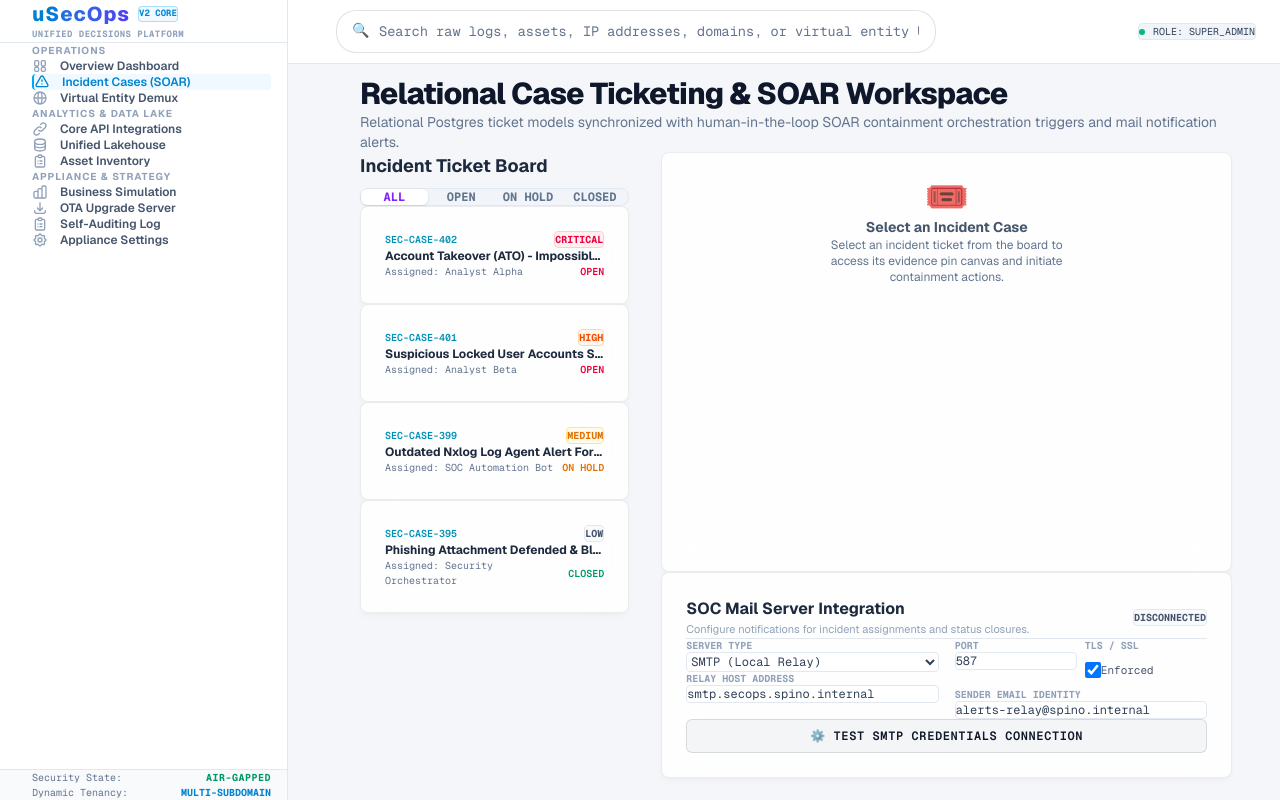
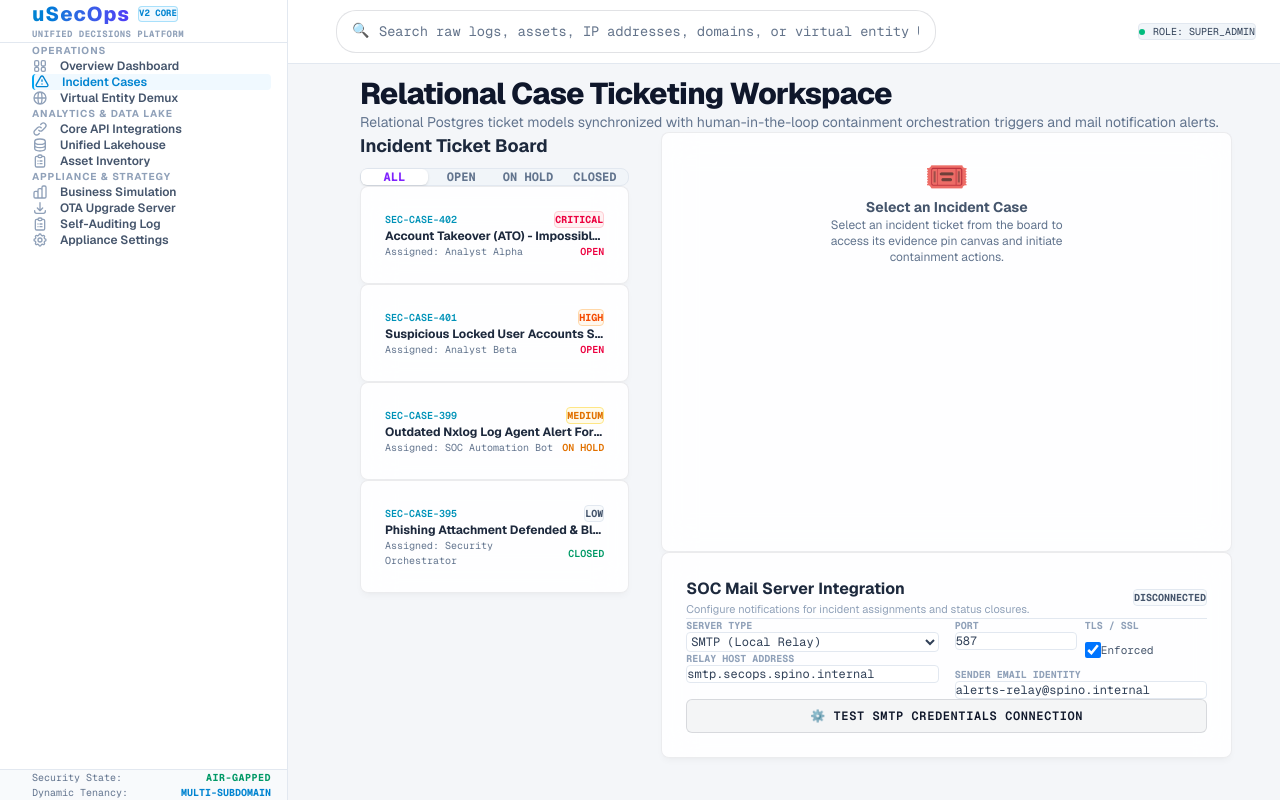
Before and after one commit to spinovation/uSecOps, a Next.js app in the folder src/module1_core/secops-console/: page /cases in a window 1280 px wide. Built offline with nearby package versions, Linux system fonts and the light colour scheme.

Commit message:
Remove SOAR text labels from console navigation, board workspace, and dashboard terminals

```diff
--- a/src/module1_core/secops-console/app/cases/page.js
+++ b/src/module1_core/secops-console/app/cases/page.js
@@ -165,10 +165,10 @@ export default function Cases() {
       {/* Header */}
       <div>
         <h1 className="text-3xl font-extrabold tracking-tight text-slate-900">
-          Relational Case Ticketing & SOAR Workspace
+          Relational Case Ticketing Workspace
         </h1>
         <p className="text-slate-500 text-sm mt-1">
-          Relational Postgres ticket models synchronized with human-in-the-loop SOAR containment orchestration triggers and mail notification alerts.
+          Relational Postgres ticket models synchronized with human-in-the-loop containment orchestration triggers and mail notification alerts.
         </p>
       </div>
 
@@ -295,10 +295,10 @@ export default function Cases() {
                   )}
                 </div>
 
-                {/* SOAR playbooks */}
+                {/* Containment playbooks */}
                 {selectedCase.playbooks.length > 0 && (
                   <div className="space-y-4 pt-4 border-t border-slate-200">
-                    <h3 className="text-sm font-bold text-slate-800">SOAR Containment Playbooks</h3>
+                    <h3 className="text-sm font-bold text-slate-800">Containment Playbooks</h3>
                     <div className="grid grid-cols-1 md:grid-cols-2 gap-4">
                       {selectedCase.playbooks.map((playbook, idx) => (
                         <div key={idx} className="p-4 rounded-lg bg-slate-50 border border-slate-200 flex flex-col justify-between gap-3">
@@ -451,7 +451,7 @@ export default function Cases() {
                 Containment Action Authorization Request
               </h2>
               <p className="text-xs text-slate-700">
-                This SOAR playbook step has a <span className="text-rose-600 font-bold">HIGH IMPACT</span> rating and demands physical administrative approval before execution.
+                This containment playbook step has a <span className="text-rose-600 font-bold">HIGH IMPACT</span> rating and demands physical administrative approval before execution.
               </p>
             </div>
 
--- a/src/module1_core/secops-console/app/layout.js
+++ b/src/module1_core/secops-console/app/layout.js
@@ -26,7 +26,7 @@ export default function RootLayout({ children }) {
       title: "Operations",
       items: [
         { name: "Overview Dashboard", path: "/", icon: "dashboard" },
-        { name: "Incident Cases (SOAR)", path: "/cases", icon: "cases" },
+        { name: "Incident Cases", path: "/cases", icon: "cases" },
         { name: "Virtual Entity Demux", path: "/entities", icon: "entities" }
       ]
     },
--- a/src/module1_core/secops-console/app/page.js
+++ b/src/module1_core/secops-console/app/page.js
@@ -60,11 +60,11 @@ export default function Dashboard() {
     return () => clearInterval(timer);
   }, []);
 
-  const triggerSOARPlaybook = (alertId, playbookName) => {
+  const triggerPlaybook = (alertId, playbookName) => {
     setActivePlaybookId(alertId);
     setIsExecuting(true);
     setPlaybookLogs([
-      `[SOAR Core] Starting containment sequence for Alert ${alertId}...`,
+      `[Playbook Core] Starting containment sequence for Alert ${alertId}...`,
       `[OTel Network] Resolving virtual interface routes...`,
       `[Playbook] Triggering quarantine action: ${playbookName}...`
     ]);
@@ -327,7 +327,7 @@ export default function Dashboard() {
                     <div className="flex gap-2">
                       {alert.status === "ACTIVE" ? (
                         <button
-                          onClick={() => triggerSOARPlaybook(alert.id, "quarantine_host_vm")}
+                          onClick={() => triggerPlaybook(alert.id, "quarantine_host_vm")}
                           disabled={isExecuting}
                           className="btn-sentinel"
                         >
@@ -351,10 +351,10 @@ export default function Dashboard() {
           </table>
         </div>
 
-        {/* Dynamic SOAR Action Console */}
+        {/* Dynamic Playbook Action Console */}
         {activePlaybookId && (
           <div className="border-t border-slate-200 pt-6 space-y-3">
-            <h3 className="text-xs font-bold text-slate-900 uppercase tracking-wider font-mono">Live SOAR Playbook Execution Terminal</h3>
+            <h3 className="text-xs font-bold text-slate-900 uppercase tracking-wider font-mono">Live Playbook Execution Terminal</h3>
             <div className="p-4 bg-[#0f172a] border border-slate-800 rounded-md font-mono text-[11px] text-cyan-400 space-y-1.5 max-h-[160px] overflow-y-auto">
               {playbookLogs.map((log, idx) => (
                 <div key={idx} className="flex gap-2">
```
